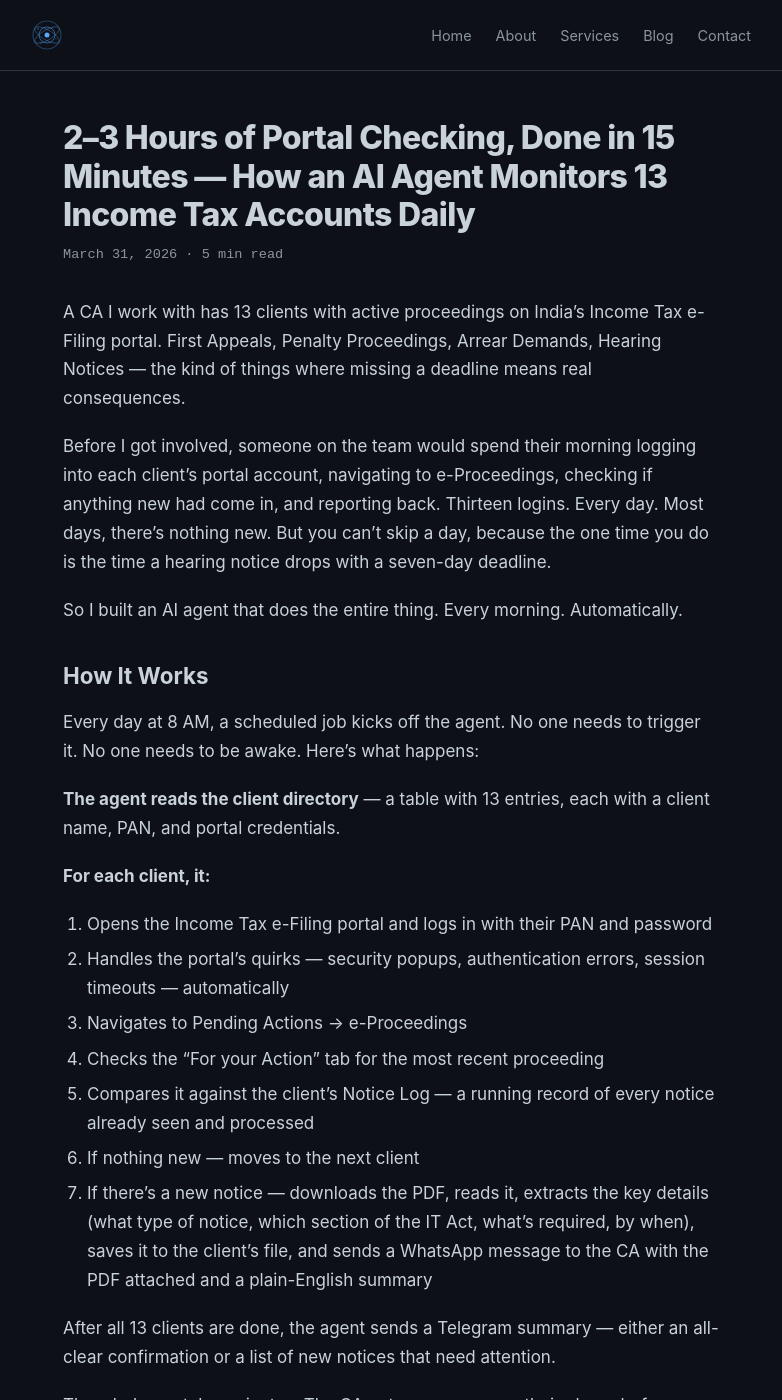
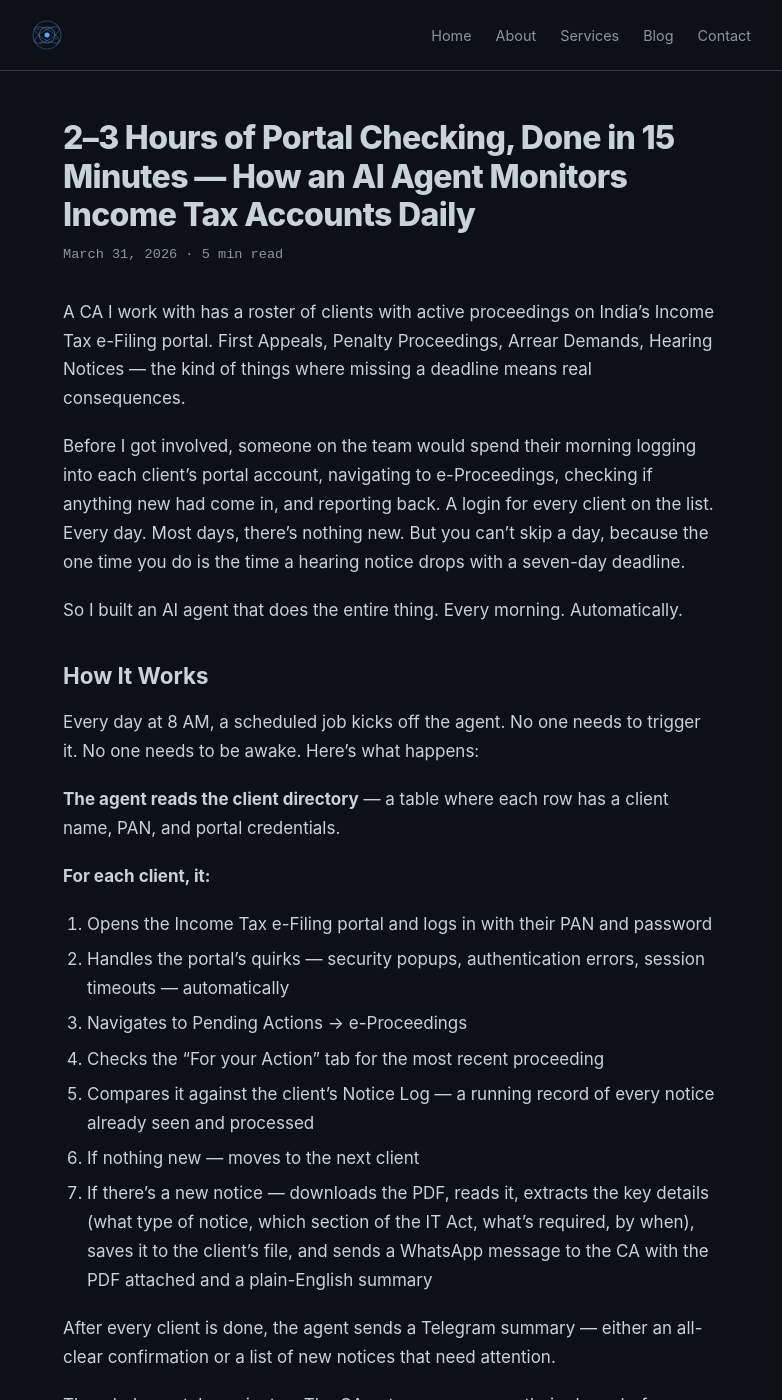
Before and after one commit to prithvi-vk/prithvi-vk.github.io, a Jekyll site: the page built from _posts/2026-03-31-multi-client-batch-notice-check-live.md, in a window 1280 px wide and 1400 px high. Shown: the whole window, without its empty margins (249-1031 px from the left). Built offline with Jekyll 4.4.1, drawn with Linux system fonts in a browser that asks for light colours; some of the changed text lies outside the part shown.

Commit message:
Genericize internal client counts and volumes across posts

```diff
--- a/_posts/2026-03-31-multi-client-batch-notice-check-live.md
+++ b/_posts/2026-03-31-multi-client-batch-notice-check-live.md
@@ -1,14 +1,14 @@
 ---
 layout: post
-title: "2–3 Hours of Portal Checking, Done in 15 Minutes — How an AI Agent Monitors 13 Income Tax Accounts Daily"
+title: "2–3 Hours of Portal Checking, Done in 15 Minutes — How an AI Agent Monitors Income Tax Accounts Daily"
 date: 2026-03-31
-description: "I set up a daily AI agent for a CA firm that logs into India's Income Tax e-Filing portal for each of their 13 clients every morning, checks for new notices, downloads PDFs, and sends a summary via WhatsApp and Telegram — before the team even gets to their desks."
+description: "I set up a daily AI agent for a CA firm that logs into India's Income Tax e-Filing portal for every client every morning, checks for new notices, downloads PDFs, and sends a summary via WhatsApp and Telegram — before the team even gets to their desks."
 keywords: "daily income tax portal monitoring, automated CA firm compliance, scheduled AI agent India, income tax notice alert system, e-proceedings daily check automation, chartered accountant automation daily"
 ---
 
-A CA I work with has 13 clients with active proceedings on India's Income Tax e-Filing portal. First Appeals, Penalty Proceedings, Arrear Demands, Hearing Notices — the kind of things where missing a deadline means real consequences.
+A CA I work with has a roster of clients with active proceedings on India's Income Tax e-Filing portal. First Appeals, Penalty Proceedings, Arrear Demands, Hearing Notices — the kind of things where missing a deadline means real consequences.
 
-Before I got involved, someone on the team would spend their morning logging into each client's portal account, navigating to e-Proceedings, checking if anything new had come in, and reporting back. Thirteen logins. Every day. Most days, there's nothing new. But you can't skip a day, because the one time you do is the time a hearing notice drops with a seven-day deadline.
+Before I got involved, someone on the team would spend their morning logging into each client's portal account, navigating to e-Proceedings, checking if anything new had come in, and reporting back. A login for every client on the list. Every day. Most days, there's nothing new. But you can't skip a day, because the one time you do is the time a hearing notice drops with a seven-day deadline.
 
 So I built an AI agent that does the entire thing. Every morning. Automatically.
 
@@ -16,7 +16,7 @@ So I built an AI agent that does the entire thing. Every morning. Automatically.
 
 Every day at 8 AM, a scheduled job kicks off the agent. No one needs to trigger it. No one needs to be awake. Here's what happens:
 
-**The agent reads the client directory** — a table with 13 entries, each with a client name, PAN, and portal credentials.
+**The agent reads the client directory** — a table where each row has a client name, PAN, and portal credentials.
 
 **For each client, it:**
 
@@ -28,7 +28,7 @@ Every day at 8 AM, a scheduled job kicks off the agent. No one needs to trigger
 6. If nothing new — moves to the next client
 7. If there's a new notice — downloads the PDF, reads it, extracts the key details (what type of notice, which section of the IT Act, what's required, by when), saves it to the client's file, and sends a WhatsApp message to the CA with the PDF attached and a plain-English summary
 
-After all 13 clients are done, the agent sends a Telegram summary — either an all-clear confirmation or a list of new notices that need attention.
+After every client is done, the agent sends a Telegram summary — either an all-clear confirmation or a list of new notices that need attention.
 
 The whole run takes minutes. The CA gets a message on their phone before they've finished their morning coffee. Either "all clear, nothing new across any client" or "Client X has a new hearing notice for AY 2016-17, response due in 7 days — PDF attached."
 
@@ -48,7 +48,7 @@ Each one has a different history on the portal. Some have one proceeding. Some h
 
 On a quiet day (most days), the CA gets a single Telegram message:
 
-> All clear — no new notices found across 13 clients.
+> All clear — no new notices found across any client.
 
 With a per-client breakdown confirming each one was checked.
 
@@ -68,14 +68,14 @@ A CA firm's reputation lives and dies on responsiveness. Miss a hearing date, an
 
 The portal doesn't send reliable email alerts. There's no API. There's no webhook. The only way to know is to check. And now that checking happens automatically, every single morning, with a timestamped record of every run.
 
-**The agent doesn't take leave. It doesn't forget a client. It doesn't get distracted by a phone call halfway through the list.** It checks all 13, compares against history, and reports — same way, every day.
+**The agent doesn't take leave. It doesn't forget a client. It doesn't get distracted by a phone call halfway through the list.** It checks every client, compares against history, and reports — same way, every day.
 
 ## The Numbers
 
 | What | Value |
 |------|-------|
-| Clients monitored daily | 13 |
-| Portal logins per day | 13 |
+| Clients monitored daily | Entire roster |
+| Portal logins per day | One per client |
 | Time to complete full check | Minutes |
 | Manual effort required | Zero |
 | Delivery channels | WhatsApp + Telegram |
```
Also changed, not shown: _posts/2026-03-31-ai-compliance-automation-ca-firms-india.md (+2 -2 lines), _posts/2026-03-31-automated-income-tax-notice-retrieval-whatsapp.md (+1 -1 lines), _posts/2026-04-01-the-invisible-employee-problem.md (+5 -5 lines), _posts/2026-04-09-automating-gstr1-filing-ca-firm-kerala.md (+15 -17 lines).
